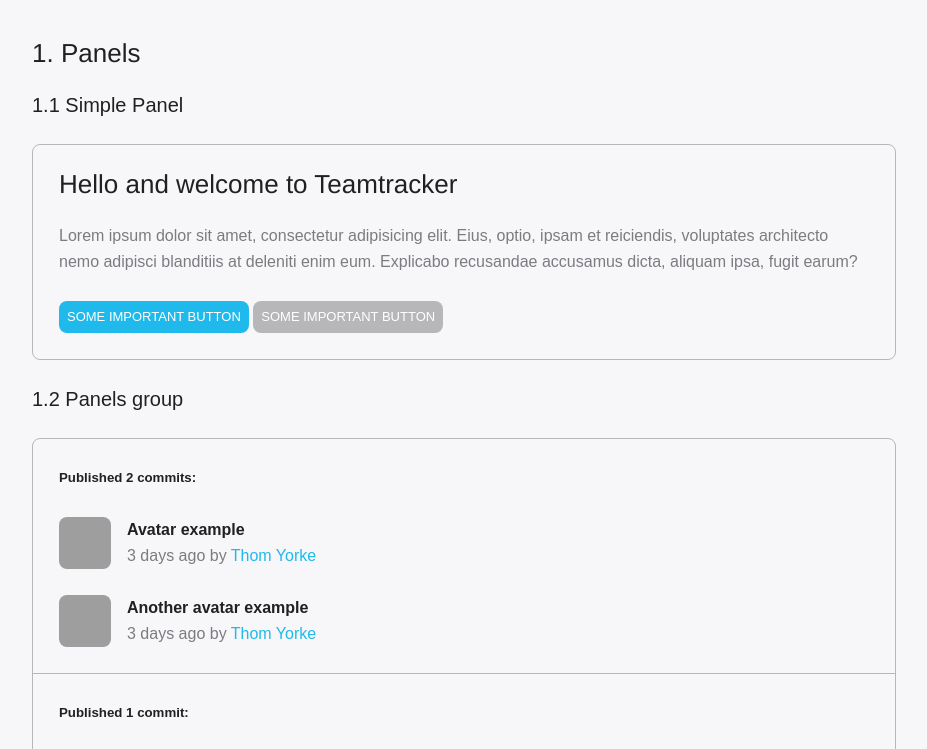
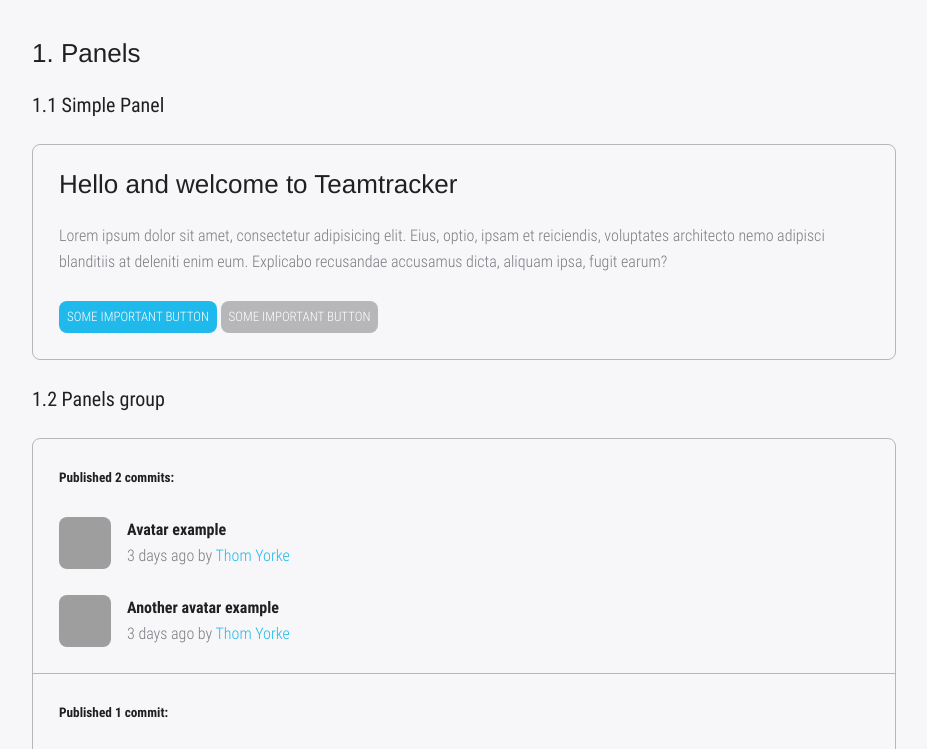
Before and after one commit to fmarquesfilho/teamtracker-frontend, a website: page app/index.html in a window 1280 px wide. Shown: the part 64-813 px from the top of the page, without its empty margins (176-1103 px from the left). Drawn offline with nearby package versions, Linux system fonts and the light colour scheme; files that its build step writes are made by us from their sources; grey boxes are pictures that could not be loaded.

Commit message:
Use Roboto Condensed as default font family temporarily

```diff
--- a/app/styles/components/_utils.scss
+++ b/app/styles/components/_utils.scss
@@ -36,7 +36,7 @@
   $colorHighlight      : $colorGrayDark !default;
 
   // Defining font family
-  $fontDefault: 'Avenir', Arial, sans-serif !default;
+  $fontDefault: 'Roboto Condensed', Arial, sans-serif !default;
   $fontHighlight: 'Avenir', Helvetica, sans-serif !default;
   $fontIcon: 'icons' !default;
 
```
